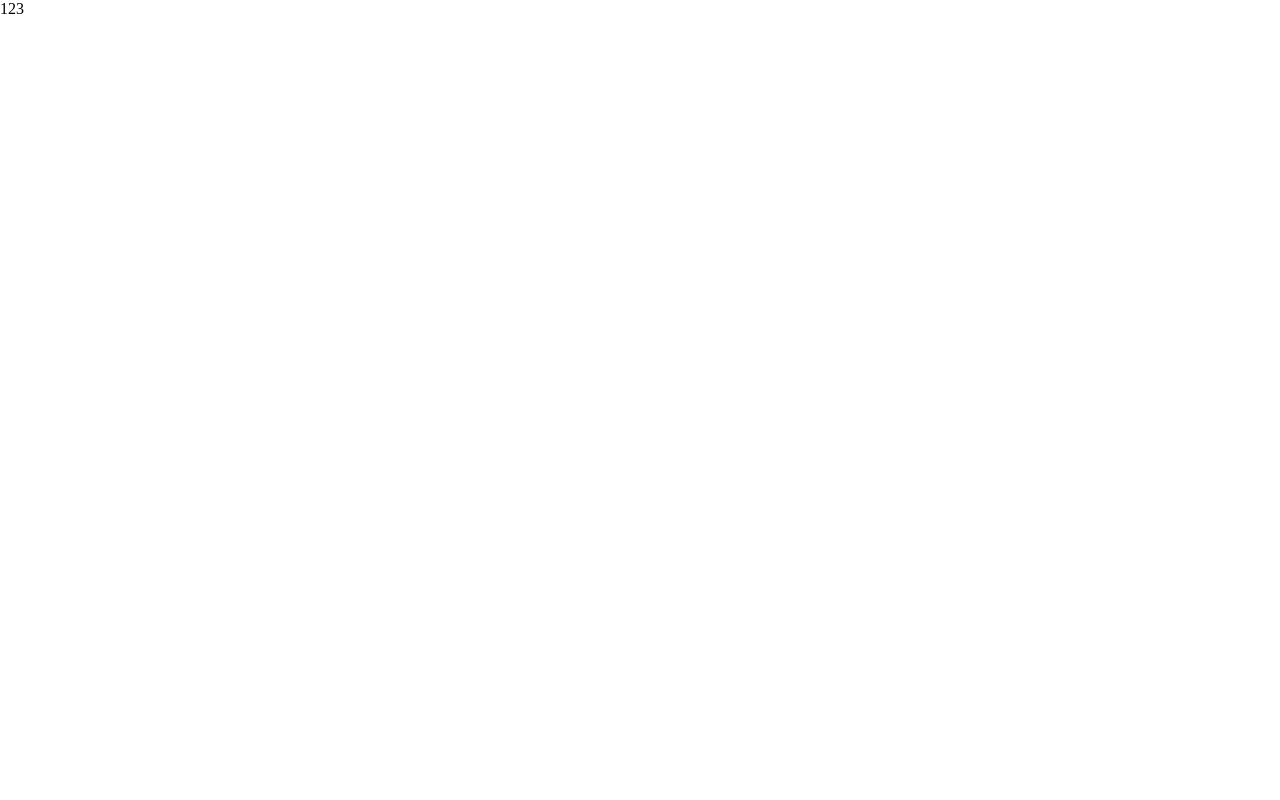
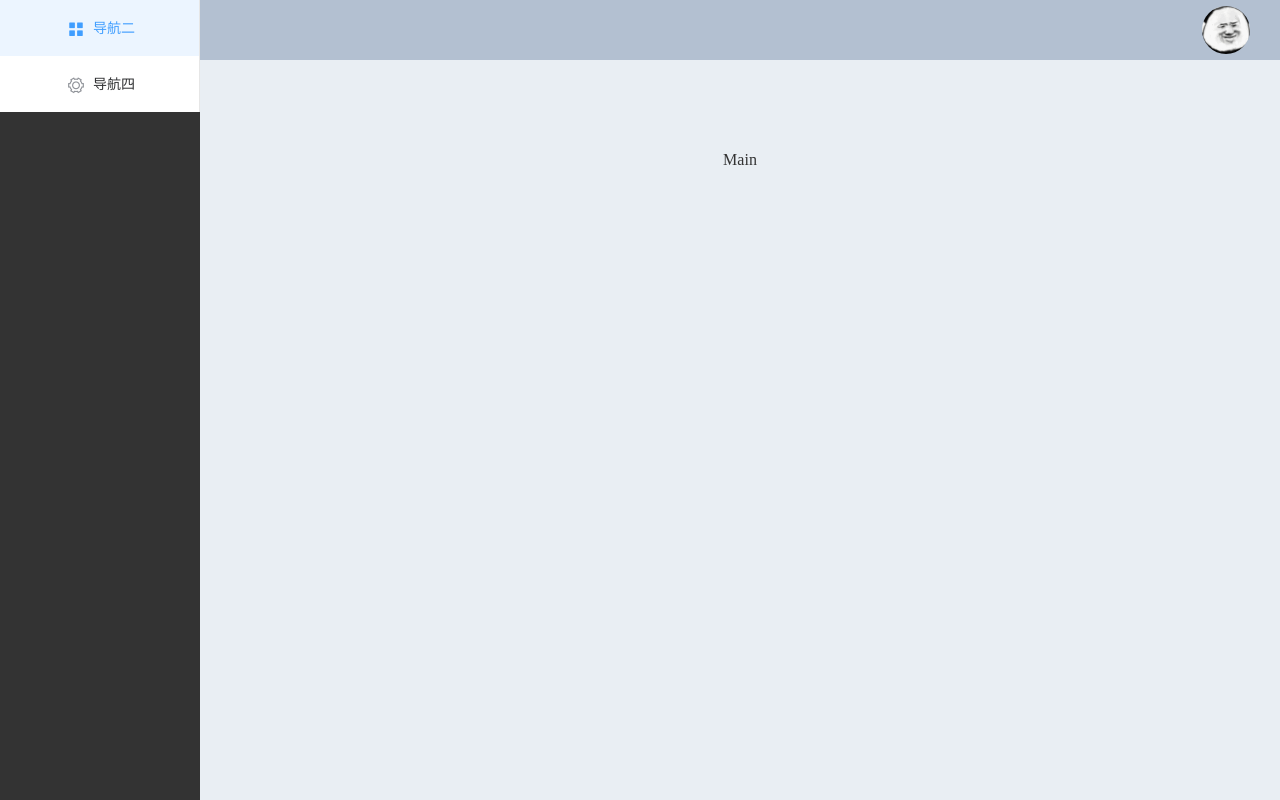
Before and after one commit to chunchunge/saobang, a Vue app in the folder newadmin/: page /#/ in a window 1280 px wide. Built offline with nearby package versions, Linux system fonts and the light colour scheme; sample sign-in values are in the browser's storage.

Commit message:
头像和昵称的渲染

```diff
--- a/newadmin/src/pages/Home.vue
+++ b/newadmin/src/pages/Home.vue
@@ -1,14 +1,96 @@
 <template>
+  <el-container class="wrapper">
+    <el-aside width="200px">
+      <el-menu
+        default-active="2"
+        class="el-menu-vertical-demo"
+      >
+        <el-menu-item index="2">
+          <i class="el-icon-menu"></i>
+          <span slot="title">导航二</span>
+        </el-menu-item>
 
-  <div>123</div>
+        <el-menu-item index="4">
+          <i class="el-icon-setting"></i>
+          <span slot="title">导航四</span>
+        </el-menu-item>
+      </el-menu>
+    </el-aside>
+    <el-container>
+      <el-header>
+           <img class="avatar" v-if="user.head_img" :src="$axios.defaults.baseURL + user.head_img" alt="">
+                <img class="avatar" v-else src="../assets/01.gif" alt="">
+                <span class="nickname">{{user.nickname}}</span>
+      </el-header>
+      <el-main>Main</el-main>
+    </el-container>
+  </el-container>
 </template>
 
 <script>
 export default {
-
-}
+    data(){
+        return{
+            user:JSON.parse(localStorage.getItem('user'))
+        }
+    }
+};
 </script>
 
-<style>
+<style lang="less" scoped>
+.wrapper {
+    width: 100%;
+    position: absolute;
+    top: 0;
+    bottom: 0;
+}
+.el-header,
+.el-footer {
+  background-color: #b3c0d1;
+  color: #333;
+  text-align: center;
+  line-height: 60px;
+}
 
+.el-aside {
+  background-color: #333;
+  color: #fff;
+  text-align: center;
+  line-height: 200px;
+}
+
+.el-main {
+  background-color: #e9eef3;
+  color: #333;
+  text-align: center;
+  line-height: 160px;
+}
+
+body > .el-container {
+  margin-bottom: 40px;
+}
+
+.el-container:nth-child(5) .el-aside,
+.el-container:nth-child(6) .el-aside {
+  line-height: 260px;
+}
+
+.el-container:nth-child(7) .el-aside {
+  line-height: 320px;
+}
+.el-header{
+    display: flex;
+    align-items: center;
+    justify-content: flex-end;
+    .avatar {
+        width: 48px;
+        height: 48px;
+        object-fit: cover;
+        border-radius: 50%;
+        margin-right: 10px;
+    }
+    .nickname {
+        font-weight: bold;
+    }
+}
 </style>
--- a/newadmin/src/pages/Login.vue
+++ b/newadmin/src/pages/Login.vue
@@ -40,6 +40,7 @@ export default {
     login() {
       // 输入框不能为空否则跳出函数
       if (!this.form.username || !this.form.password) {
+        // 弹窗提示
         this.$message.error("请输入手机号和密码");
         return;
       }
```
Also changed, not shown: newadmin/src/assets/01.gif (added), newadmin/src/assets/logo.png (deleted).
